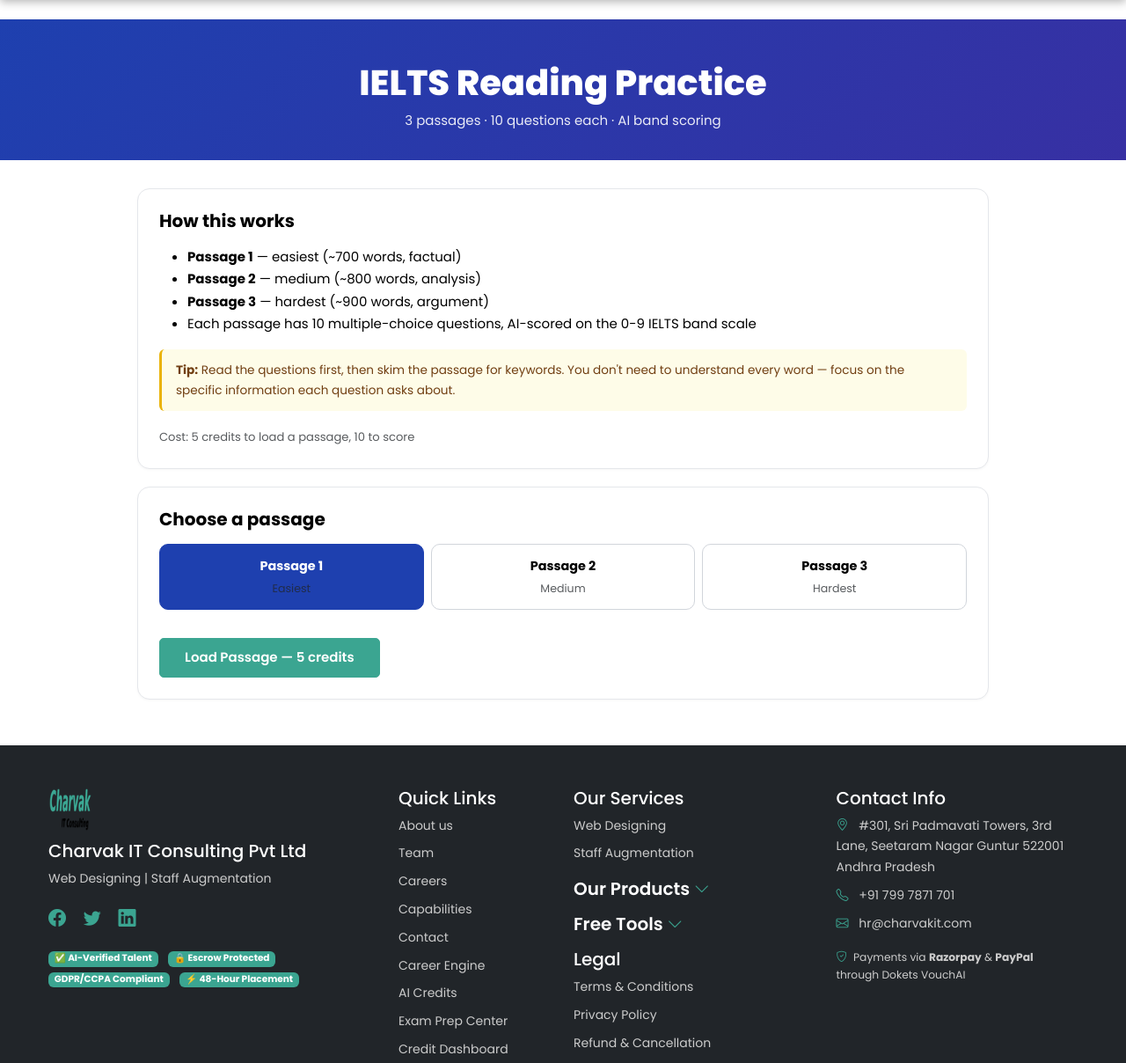
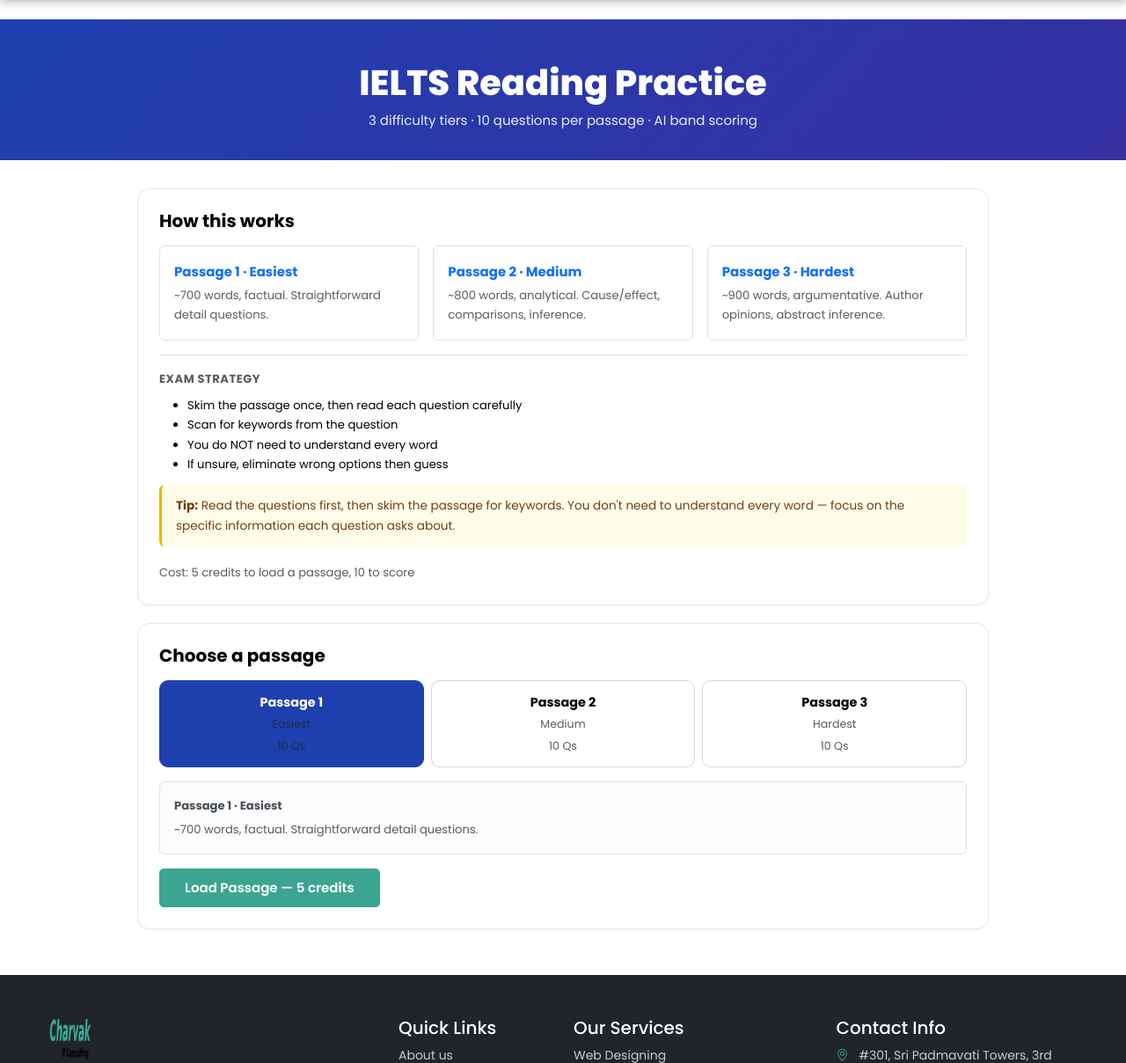
Before and after one commit to ashokdokets-cpu/charvakit-website, a Python web app: template templates/ielts-reading.html in a window 1280 px wide. Shown: the part 98-1306 px from the top of the page at 88% size. Run offline with Jinja, Linux system fonts and the light colour scheme; the template is opened without the code that fills it, so the values that code supplies are empty; some libraries are stand-ins or nearby versions.

Commit message:
polish(ielts-reading): 3-tier cards + strategy + tab counts + descriptions

```diff
--- a/templates/ielts-reading.html
+++ b/templates/ielts-reading.html
@@ -30,7 +30,7 @@
 <div class="ir-hero">
   <div class="container text-center">
     <h1>IELTS Reading Practice</h1>
-    <p>3 passages &middot; 10 questions each &middot; AI band scoring</p>
+    <p>3 difficulty tiers &middot; 10 questions per passage &middot; AI band scoring</p>
   </div>
 </div>
 
@@ -38,7 +38,12 @@
 
   <div id="introCard" class="ir-card">
     <h5 class="fw-bold mb-3">How this works</h5>
-    <ul class="mb-3">
+    <div class="row g-3 mb-3">
+      <div class="col-md-4"><div class="border rounded p-3 h-100"><div class="fw-bold text-primary mb-1">Passage 1 &middot; Easiest</div><div class="small text-muted">~700 words, factual. Straightforward detail questions.</div></div></div>
+      <div class="col-md-4"><div class="border rounded p-3 h-100"><div class="fw-bold text-primary mb-1">Passage 2 &middot; Medium</div><div class="small text-muted">~800 words, analytical. Cause/effect, comparisons, inference.</div></div></div>
+      <div class="col-md-4"><div class="border rounded p-3 h-100"><div class="fw-bold text-primary mb-1">Passage 3 &middot; Hardest</div><div class="small text-muted">~900 words, argumentative. Author opinions, abstract inference.</div></div></div>
+    </div>
+    <div class="border-top pt-3 small"><div class="text-uppercase fw-bold text-muted mb-2" style="letter-spacing:0.5px;">Exam strategy</div><ul class="mb-0"><li>Skim the passage once, then read each question carefully</li><li>Scan for keywords from the question</li><li>You do NOT need to understand every word</li><li>If unsure, eliminate wrong options then guess</li></ul></div><ul style="display:none" class="mb-3">
       <li><strong>Passage 1</strong> &mdash; easiest (~700 words, factual)</li>
       <li><strong>Passage 2</strong> &mdash; medium (~800 words, analysis)</li>
       <li><strong>Passage 3</strong> &mdash; hardest (~900 words, argument)</li>
@@ -57,18 +62,25 @@
     <div class="ir-tabs" id="passageTabs">
       <div class="ir-tab active" data-pn="1" onclick="selectPassage(1)">
         <strong>Passage 1</strong><br>
-        <small class="text-muted">Easiest</small>
+        <small class="text-muted">Easiest</small><br>
+        <small class="text-muted">10 Qs</small>
       </div>
       <div class="ir-tab" data-pn="2" onclick="selectPassage(2)">
         <strong>Passage 2</strong><br>
-        <small class="text-muted">Medium</small>
+        <small class="text-muted">Medium</small><br>
+        <small class="text-muted">10 Qs</small>
       </div>
       <div class="ir-tab" data-pn="3" onclick="selectPassage(3)">
         <strong>Passage 3</strong><br>
-        <small class="text-muted">Hardest</small>
+        <small class="text-muted">Hardest</small><br>
+        <small class="text-muted">10 Qs</small>
       </div>
     </div>
-    <button class="btn btn-primary mt-3" id="startBtn" onclick="startReading()">
+        <div id="passageDescription" class="alert alert-light border small mt-3 mb-0">
+      <strong id="passageDescTitle">Passage 1 &middot; Easiest</strong>
+      <div id="passageDescBody" class="text-muted mt-1">~700 words, factual. Straightforward detail questions.</div>
+    </div>
+<button class="btn btn-primary mt-3" id="startBtn" onclick="startReading()">
       Load Passage &mdash; 5 credits
     </button>
     <span class="text-muted small ms-3" id="startStatus"></span>
@@ -137,6 +149,12 @@ var PASSAGE_LABELS = {
   1: 'Passage 1 — Easiest',
   2: 'Passage 2 — Medium',
   3: 'Passage 3 — Hardest'
+};
+
+var PASSAGE_DESCRIPTIONS = {
+  1: { title: "Passage 1 - Easiest", body: "~700 words, factual. Straightforward detail questions." },
+  2: { title: "Passage 2 - Medium", body: "~800 words, analytical. Cause/effect and inference." },
+  3: { title: "Passage 3 - Hardest", body: "~900 words, argumentative. Author opinions and abstract inference." }
 };
 
 function selectPassage(n) {
```
